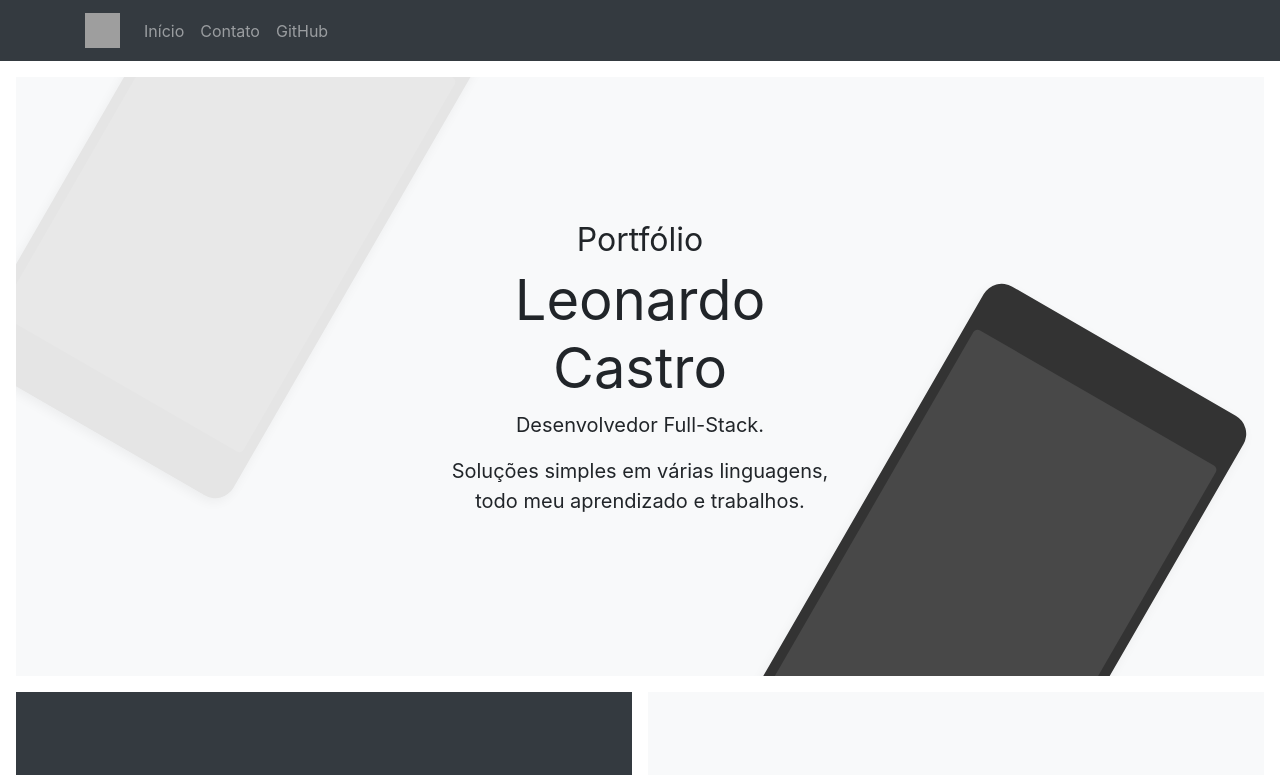
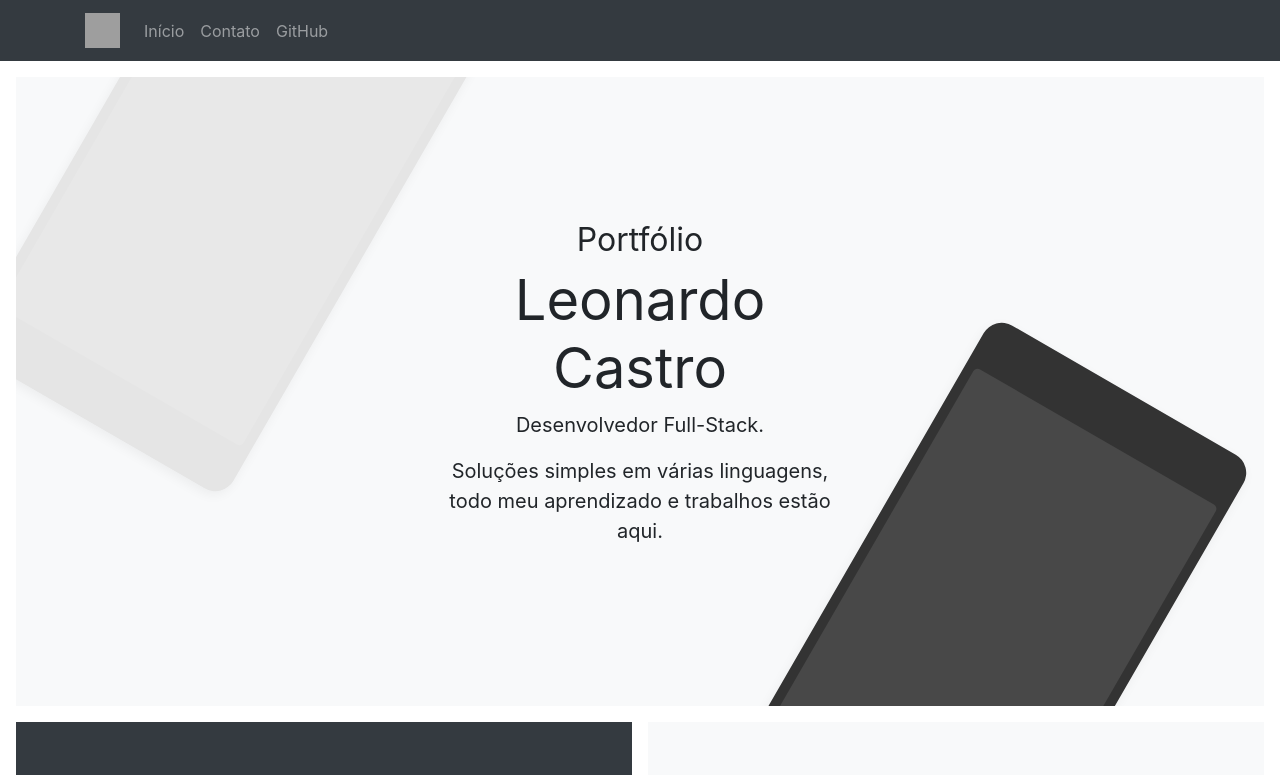
Before and after one commit to Leleocastro/unique-idea, a Next.js app: page / in a window 1280 px wide. Shown: the top 775 px of the page. Built offline with nearby package versions, Linux system fonts and the light colour scheme; grey boxes are pictures that could not be loaded.

Commit message:
Update index.js

```diff
--- a/pages/index.js
+++ b/pages/index.js
@@ -120,7 +120,7 @@ function Home() {
                     <h2 className="display-8 font-weight-normal">Portfólio</h2>
                     <h1 className="display-4 font-weight-normal">Leonardo Castro</h1>
                     <p className="lead font-weight-normal">Desenvolvedor Full-Stack.</p>
-                    <p className="lead font-weight-normal">Soluções simples em várias linguagens, todo meu aprendizado e trabalhos.</p>
+                    <p className="lead font-weight-normal">Soluções simples em várias linguagens, todo meu aprendizado e trabalhos estão aqui.</p>
                     {/* <a className="btn btn-outline-secondary" href="#">Veja mais</a> */}
                 </div>
                 <div className="product-device box-shadow d-none d-md-block"></div>
```
